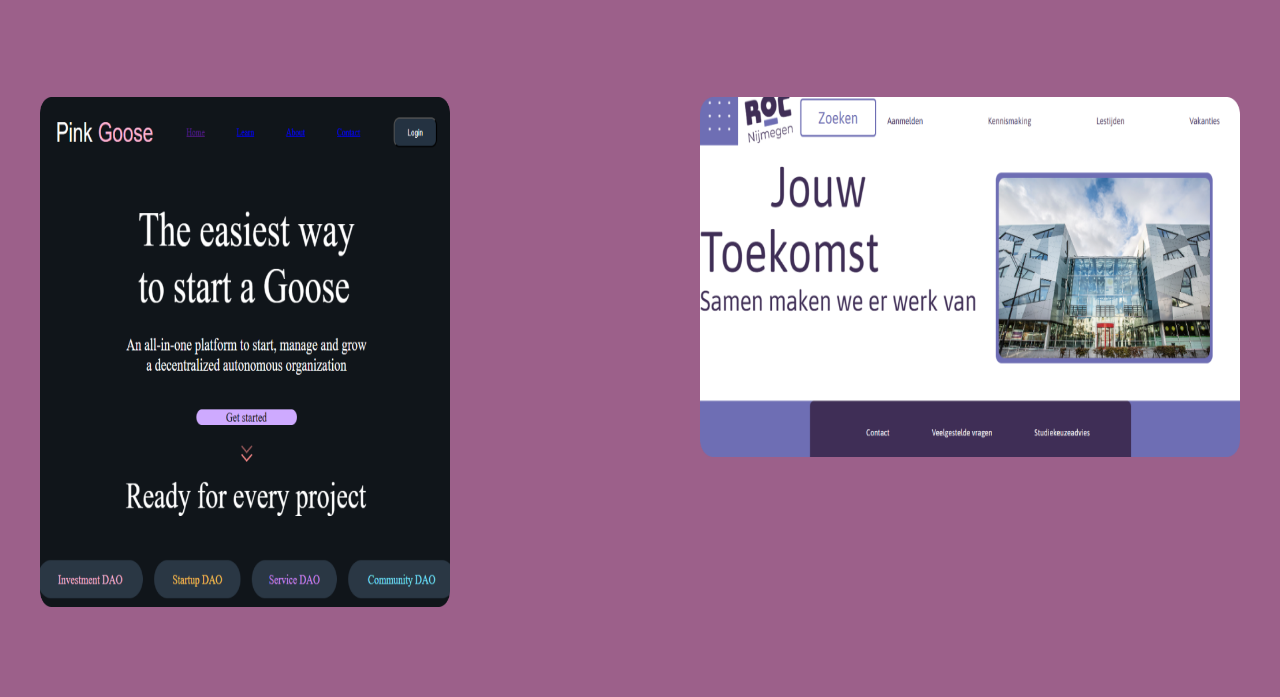
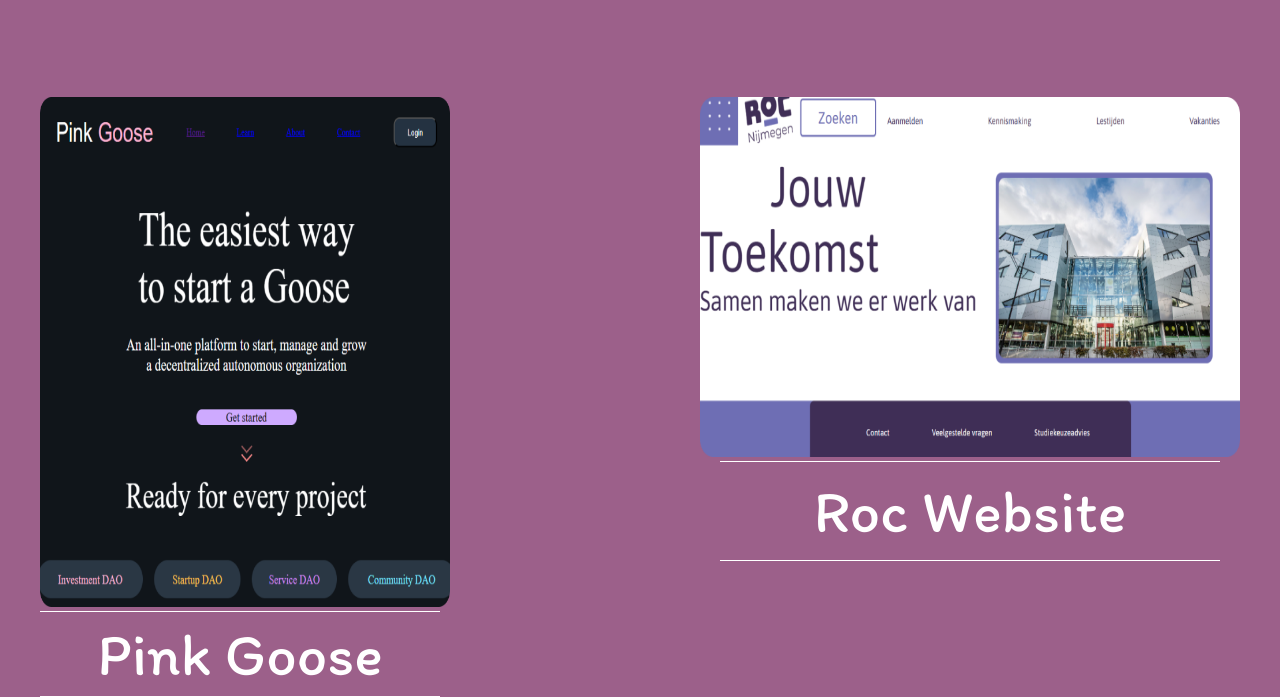
Before and after one commit to JSpanjaard07/Website2, a plain HTML site: page projects.html in a window 1280 px wide. Shown: the part 103-800 px from the top of the page. Drawn offline with Linux system fonts and the light colour scheme.

Commit message:
projects fix
de projects pagina had ik nog niet echt helemaal af, die heb ik nu afgemaakt

```diff
--- a/css/main.css
+++ b/css/main.css
@@ -215,6 +215,16 @@ ul {
     height: 600px;
 }
 
+.flex-box {
+    display: flex;
+    flex-direction: column;
+}
+
+.project-font {
+    color: #ffffff;
+    font-size: 60px;
+}
+
 .pinkGoose {
     height: 510px;
     width: 410px;
@@ -265,6 +275,10 @@ ul {
     height: 100px;
 }
 
+.pink-goose-sizing {
+    width: 400px;
+}
+
 .gooseText {
     width: 100px;
 }
@@ -272,6 +286,10 @@ ul {
 .fixerText {
     height: 200px;
     margin-top: 10px;
+}
+
+.small-margin {
+    margin-left: 20px;
 }
 
 /* Voor de kleuren */
--- a/projects.html
+++ b/projects.html
@@ -25,8 +25,18 @@
     <main>
         <div class="projects-first">
             <div class="images-box">
-                <a class = "link" href="pink-goose.html"><img src="\images\image 16.png" alt="emptypfp" class = "pinkGoose"></a>
-                <a class = "link" href="projectweek1.html"><img src="\images\image 17.png" alt="emptypfp" class = "RocWebsite"></a>
+                <div class="flex-box">
+                    <a class = "link" href="pink-goose.html"><img src="\images\image 16.png" alt="emptypfp" class = "pinkGoose"></a>
+                    <div class="designerBox pink-goose-sizing">
+                        <p class = "project-font">Pink Goose</p>
+                    </div>
+                </div>
+                <div class="flex-box">
+                    <a class = "link" href="projectweek1.html"><img src="\images\image 17.png" alt="emptypfp" class = "RocWebsite"></a>
+                    <div class="designerBox small-margin">
+                        <p class = "project-font">Roc Website</p>
+                    </div>
+                </div>
             </div>
         </div>
     </main>
```
